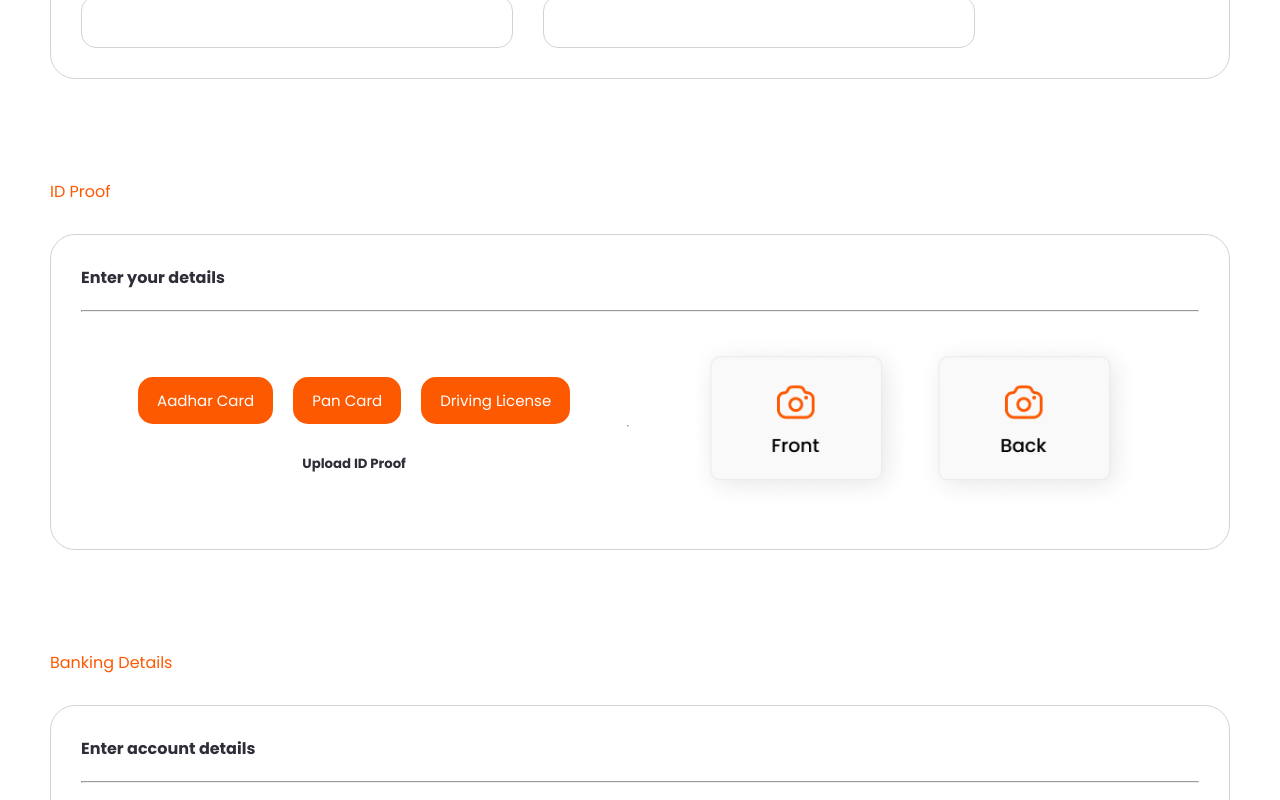
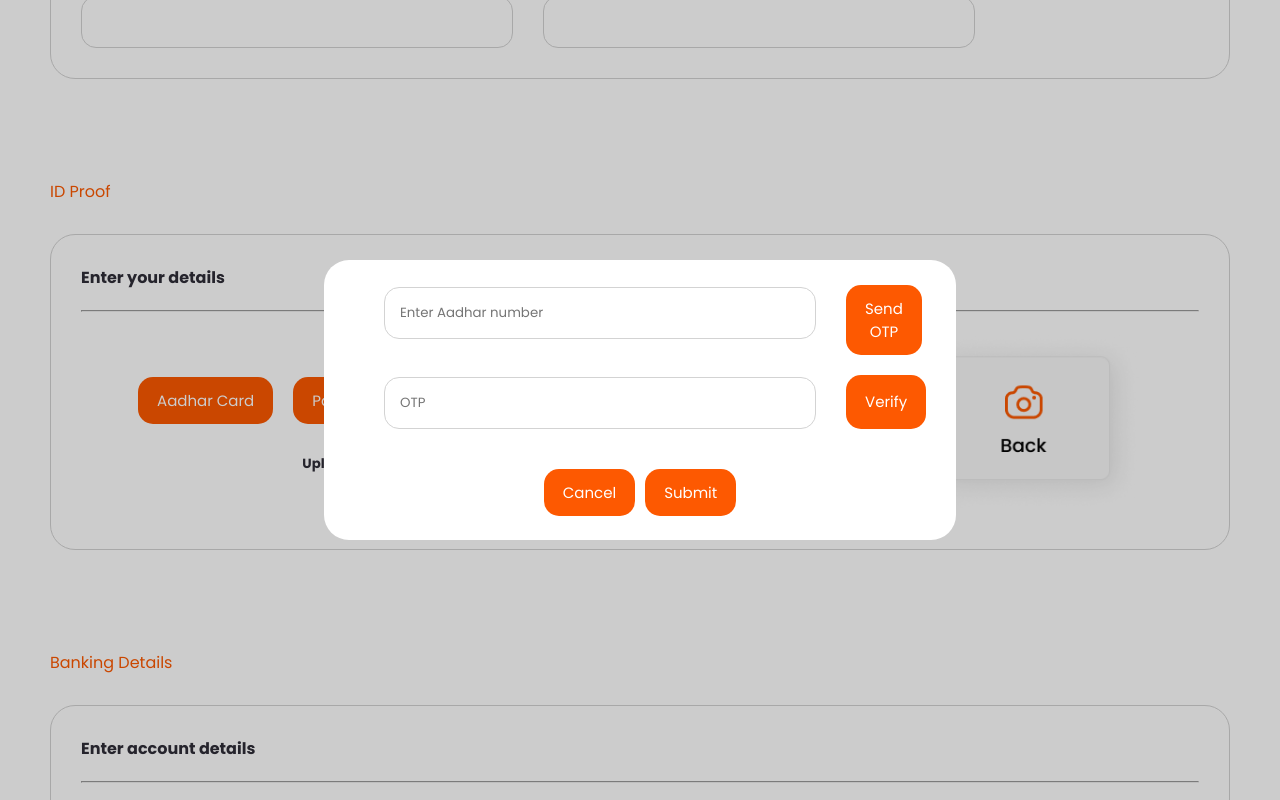
Before and after one commit to Curran-C/yesgobus-new, a React (Vite) app in the folder client/: page /kyc in a window 1280 px wide. Both pictures are taken after a click on the button "Aadhar Card". Shown: the part 488-1288 px from the top of the page. Built offline with nearby package versions, Linux system fonts and the light colour scheme.

Commit message:
started implementing signup and kyc api

```diff
--- a/client/index.html
+++ b/client/index.html
@@ -12,7 +12,7 @@
     <meta charset="UTF-8" />
     <link rel="icon" type="image/svg+xml" href="/vite.svg" />
     <meta name="viewport" content="width=device-width, initial-scale=1.0" />
-    <title>Vite + React</title>
+    <title>Yes go bus</title>
   </head>
   <body>
     <div id="root"></div>
--- a/client/package.json
+++ b/client/package.json
@@ -10,6 +10,7 @@
     "preview": "vite preview"
   },
   "dependencies": {
+    "axios": "^1.4.0",
     "react": "^18.2.0",
     "react-dom": "^18.2.0",
     "react-router-dom": "^6.14.2",
--- /dev/null
+++ b/client/src/components/AadharModal/AadharModal.jsx
@@ -0,0 +1,61 @@
+import Button from "../Button/Button";
+import Input from "../Input/Input";
+import "./AadharModal.scss";
+import axios from "axios";
+
+const AadharModal = ({ onCancel, typeOfDocument, user, setUser }) => {
+  let config = {
+    headers: {
+      "x-api-secret": "secret_live_0t1JqBUOBcMcOoB3dlmDbno4FPT5ezOc",
+      "x-api-key": "key_live_MJ9gDUtmmvuOPurEsZbPvamtObI4ZRYr",
+      "x-api-version": "1.0",
+    },
+  };
+
+  const sendOtp = async () => {
+    console.log(user?.aadhar);
+
+    try {
+      // *authenticate
+      const res = await axios.post(
+        "https://api.sandbox.co.in/authenticate",
+        {
+          aadhaar_number: user?.aadhaar,
+        },
+        config
+      );
+      console.log(res);
+    } catch (err) {
+      console.log(err);
+    }
+  };
+
+  return (
+    <div className="SignModal">
+      <div className="blackbg" onClick={() => onCancel(false)}></div>
+      <div className="modalcontainer">
+        <div className="modalwrapper">
+          <div className="inputs">
+            <Input
+              type={"number"}
+              placeholder={`Enter ${typeOfDocument} number`}
+              onChanged={setUser}
+              givenName={`${typeOfDocument?.toLowerCase().split(" ").join("")}`}
+            />
+            <Button onClicked={sendOtp} text={"Send OTP"} />
+          </div>
+          <div className="inputs">
+            <Input type={"number"} placeholder={"OTP"} />
+            <Button text={"Verify"} />
+          </div>
+          <div className="buttons">
+            <Button text={"Cancel"} onClicked={() => onCancel(false)} />
+            <Button text={"Submit"} onClicked={() => console.log(user)} />
+          </div>
+        </div>
+      </div>
+    </div>
+  );
+};
+
+export default AadharModal;
--- /dev/null
+++ b/client/src/components/AadharModal/AadharModal.scss
@@ -0,0 +1,59 @@
+.SignModal {
+    position: absolute;
+    top: 0;
+    left: 0;
+    bottom: 0;
+    right: 0;
+    // height: 100%;
+    // width: 100%;
+    position: fixed;
+    .blackbg {
+        // position: absolute;
+        background: #000;
+        height: 100vh;
+        width: 100%;
+        opacity: 0.2;
+        z-index: -10;
+        top: 0;
+    }
+    .modalcontainer {
+        display: flex;
+        align-items: center;
+        justify-content: center;
+        .modalwrapper {
+            background-color: #fff;
+            border-radius: 25px;
+            padding: 20px 60px;
+            position: absolute;
+            top: 0;
+            display: flex;
+            flex-direction: column;
+            // gap: 30px;
+            right: 0;
+            left: 0;
+            top: 0;
+            bottom: 0;
+            height: 30%;
+            width: 40%;
+            margin: auto;
+            align-items: start;
+            justify-content: center;
+            gap: 20px;
+            .buttons {
+                margin-top: 20px;
+                display: flex;
+                gap: 10px;
+            }
+            .inputs {
+                display: flex;
+                gap: 30px;
+            }
+            .buttons {
+                width: 100%;
+                display: flex;
+                align-items: center;
+                justify-content: center;
+            }
+        }
+    }
+}
--- a/client/src/components/Input/Input.jsx
+++ b/client/src/components/Input/Input.jsx
@@ -1,10 +1,22 @@
 import "./Input.scss";
 
-const Input = ({ title, type }) => {
+const Input = ({ title, type, placeholder, onChanged, givenName }) => {
+  const handleChange = (e) => {
+    e.preventDefault();
+    onChanged((prev) => {
+      return { ...prev, [e.target.name]: e.target.value };
+    });
+  };
+
   return (
     <div className="Input">
       <span className="title">{title}</span>
-      <input type={type} />
+      <input
+        name={givenName}
+        onChange={handleChange}
+        type={type}
+        placeholder={placeholder}
+      />
     </div>
   );
 };
--- a/client/src/components/Navbar/Navbar.jsx
+++ b/client/src/components/Navbar/Navbar.jsx
@@ -22,7 +22,7 @@ const Navbar = () => {
       </div>
 
       <div className="right">
-        <a href="/signup">
+        <a href="/kyc">
           <Button text="Join as Cab Driver" />
         </a>
       </div>
--- a/client/src/components/index.js
+++ b/client/src/components/index.js
@@ -11,6 +11,7 @@ import Amount from "./Amount/Amount";
 import PaymentModal from "./PaymentModal/PaymentModal";
 import Input from "./Input/Input";
 import SignModal from "./SignModal/SignModal";
+import AadharModal from "./AadharModal/AadharModal";
 
 export {
   Navbar,
@@ -26,4 +27,5 @@ export {
   PaymentModal,
   Input,
   SignModal,
+  AadharModal,
 };
--- a/client/src/pages/KYC/KYC.jsx
+++ b/client/src/pages/KYC/KYC.jsx
@@ -1,17 +1,55 @@
 import { Navigate, useNavigate } from "react-router-dom";
 import { back, front } from "../../assets/KYC";
-import { Button, Input, Navbar, SignModal } from "../../components";
+import {
+  AadharModal,
+  Button,
+  Input,
+  Navbar,
+  SignModal,
+} from "../../components";
 import "./KYC.scss";
 import { useState } from "react";
 
 const KYC = () => {
   const navigate = useNavigate();
+
+  // *modals
   const [showModal, setShowModal] = useState(false);
+  const [showAadharModal, setShowAadharModal] = useState(false);
+  const [showPancardModal, setShowPancardModal] = useState(false);
+  const [showDLModal, setShowDLModal] = useState(false);
+
+  // *states
+  const [user, setUser] = useState({});
 
   return (
     <div className="KYC">
       <Navbar />
       {showModal && <SignModal onCancel={setShowModal} />}
+      {showAadharModal && (
+        <AadharModal
+          user={user}
+          setUser={setUser}
+          typeOfDocument={"Aadhar"}
+          onCancel={setShowAadharModal}
+        />
+      )}
+      {showPancardModal && (
+        <AadharModal
+          user={user}
+          setUser={setUser}
+          typeOfDocument={"Pancard"}
+          onCancel={setShowPancardModal}
+        />
+      )}
+      {showDLModal && (
+        <AadharModal
+          user={user}
+          setUser={setUser}
+          typeOfDocument={"Driving License"}
+          onCancel={setShowDLModal}
+        />
+      )}
       <div className="details">
         <h1>Complete KYC</h1>
         <p>Personal Details</p>
@@ -19,11 +57,36 @@ const KYC = () => {
           <h4>Enter your details</h4>
           <hr style={{ margin: 0 }} />
           <div className="inputs">
-            <Input title={"First Name"} type={"text"} />
-            <Input title={"Last Name"} type={"text"} />
-            <Input title={"Mobile"} type={"number"} />
-            <Input title={"Email"} type={"email"} />
-            <Input title={"Pin Code"} type={"number"} />
+            <Input
+              onChanged={setUser}
+              givenName={"firstName"}
+              title={"First Name"}
+              type={"text"}
+            />
+            <Input
+              onChanged={setUser}
+              givenName={"lastName"}
+              title={"Last Name"}
+              type={"text"}
+            />
+            <Input
+              onChanged={setUser}
+              givenName={"phNum"}
+              title={"Mobile"}
+              type={"number"}
+            />
+            <Input
+              onChanged={setUser}
+              givenName={"email"}
+              title={"Email"}
+              type={"email"}
+            />
+            <Input
+              onChanged={setUser}
+              givenName={"pincode"}
+              title={"Pin Code"}
+              type={"number"}
+            />
           </div>
         </div>
       </div>
@@ -36,9 +99,18 @@ const KYC = () => {
           <div className="idWrapper">
             <div className="left">
               <div className="buttons">
-                <Button text={"Aadhar Card"} />
-                <Button text={"Pan Card"} />
-                <Button text={"Driving License"} />
+                <Button
+                  onClicked={() => setShowAadharModal(true)}
+                  text={"Aadhar Card"}
+                />
+                <Button
+                  onClicked={() => setShowPancardModal(true)}
+                  text={"Pan Card"}
+                />
+                <Button
+                  onClicked={() => setShowDLModal(true)}
+                  text={"Driving License"}
+                />
               </div>
               <h5>Upload ID Proof</h5>
             </div>
@@ -57,15 +129,35 @@ const KYC = () => {
           <h4>Enter account details</h4>
           <hr style={{ margin: 0 }} />
           <div className="inputs">
-            <Input title={"Account Holder Name"} type={"text"} />
-            <Input title={"Account Number"} type={"text"} />
-            <Input title={"Re-enter Account Number"} type={"number"} />
-            <Input title={"IFSC Code"} type={"email"} />
+            <Input
+              onChanged={setUser}
+              givenName={"accHolderName"}
+              title={"Account Holder Name"}
+              type={"text"}
+            />
+            <Input
+              onChanged={setUser}
+              givenName={"bankAccNum"}
+              title={"Account Number"}
+              type={"number"}
+            />
+            <Input
+              onChanged={setUser}
+              title={"Re-enter Account Number"}
+              type={"number"}
+            />
+            <Input
+              onChanged={setUser}
+              givenName={"ifsc"}
+              title={"IFSC Code"}
+              type={"number"}
+            />
           </div>
+          <Button text={"Verify"} />
         </div>
       </div>
       <div className="nextButton">
-        <Button onClicked={() => setShowModal(true)} text={"Next"} />
+        <Button onClicked={() => console.log(user)} text={"Next"} />
       </div>
     </div>
   );
```
Also changed, not shown: 1 other file (tests, documents, lock files or other folders).
